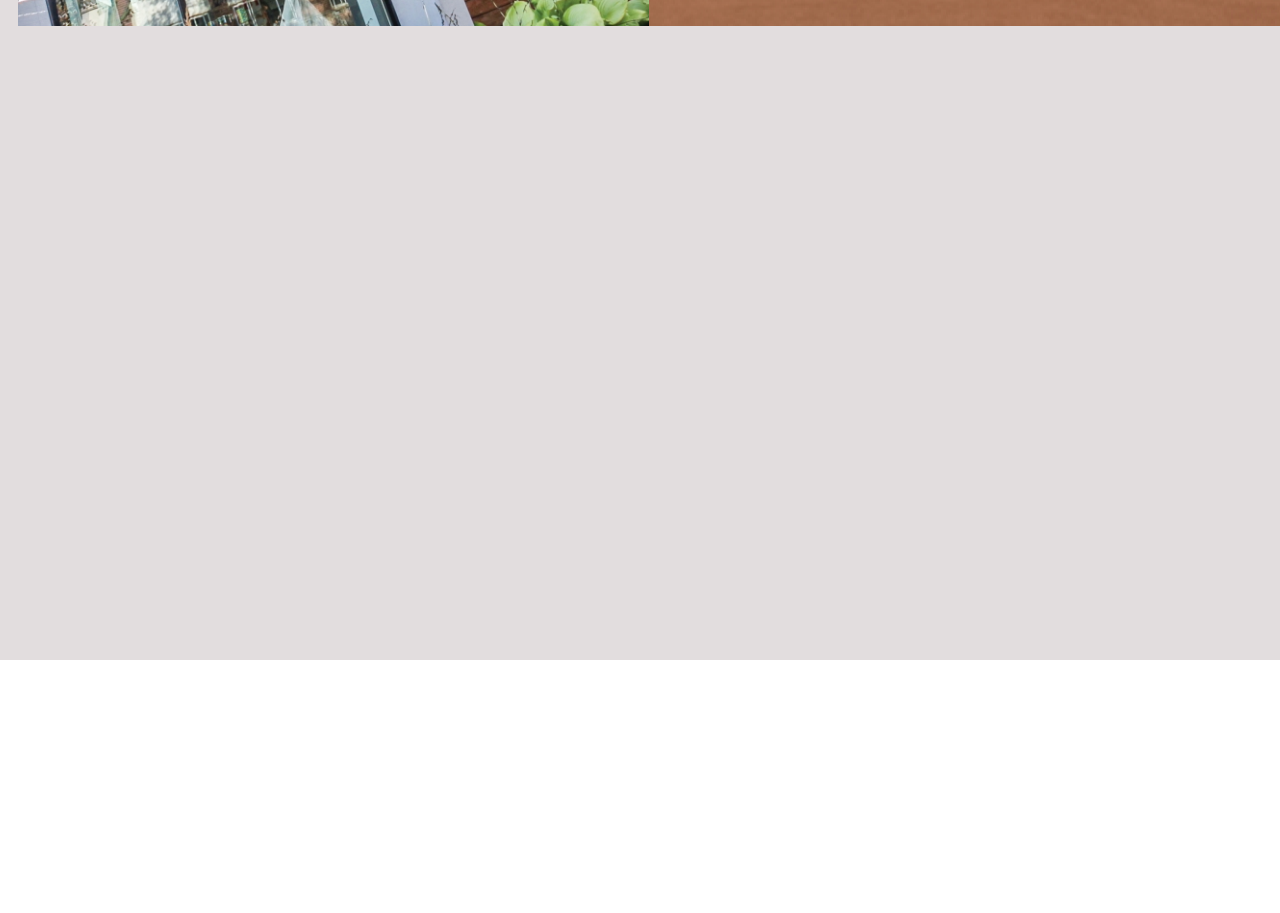
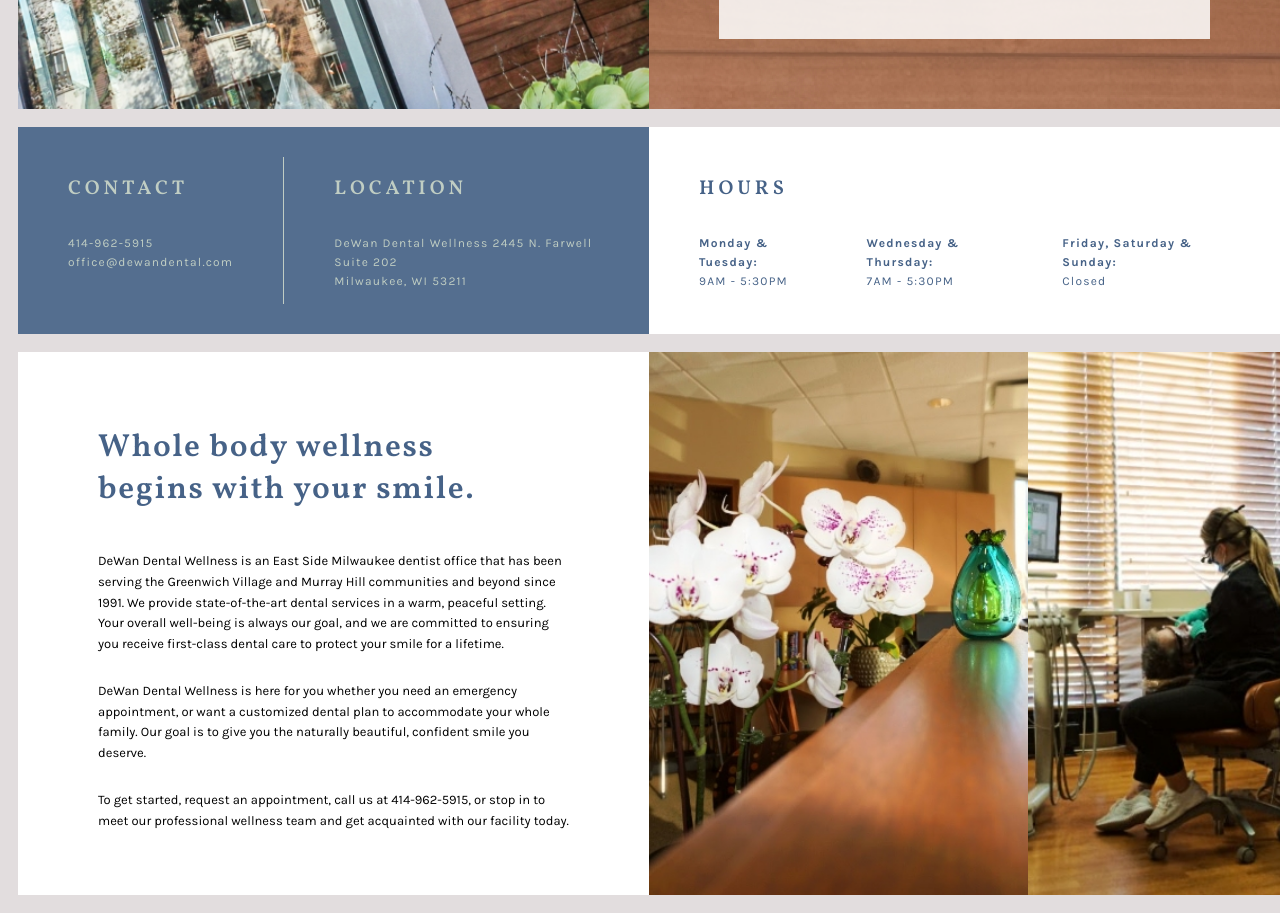
Before and after one commit to dave52/dewan-dental, a Gatsby site in the folder gatsby/: page / in a window 1280 px wide. Shown: the part 940-1853 px from the top of the page. Before the commit the page ends 1600 px from the top, so only its background shows below. Built offline with nearby package versions, Linux system fonts and the light colour scheme; Gatsby itself is replaced by a stand-in of ours.

Commit message:
feat: finish homepage, begin mobile styles

```diff
--- a/gatsby/src/components/Frame.js
+++ b/gatsby/src/components/Frame.js
@@ -5,7 +5,6 @@ const FrameStyles = styled.div`
   background: var(--gray);
   // frame-left size
   padding-left: var(--frame-size);
-  min-height: 200vh;
 
   .frame-top,
   .frame-bottom {
--- a/gatsby/src/pages/index.js
+++ b/gatsby/src/pages/index.js
@@ -4,14 +4,17 @@ import { Link } from 'gatsby';
 import Layout from '../components/Layout';
 import ImgBuilding from '../assets/images/dewan-building.jpg';
 import ImgWood from '../assets/images/background-wooden-slats.jpg';
+import ImgDeskPlants from '../assets/images/desk-plants.jpg';
+import ImgPatientCare from '../assets/images/patient-care.jpg';
 
 const GridStyles = styled.div`
   display: grid;
   grid-template-columns: 50% 50%;
-  /* grid-auto-rows: 1fr; */
   gap: 1.8rem 0;
 
   .building-img-container {
+    min-height: calc(100vh - 15rem);
+
     img.dewan-building {
       object-fit: cover;
       width: 100%;
@@ -21,11 +24,13 @@ const GridStyles = styled.div`
 `;
 
 const AppointmentStyles = styled.div`
-  --padding-size: 7rem;
+  /* --padding-size: 7rem; */
+  --padding-size: clamp(2rem, 7rem, 7rem);
   display: flex;
   padding: var(--padding-size);
   background: var(--brown);
   background-image: url(${ImgWood});
+  background-size: contain;
 
   .card-container {
     display: flex;
@@ -36,15 +41,23 @@ const AppointmentStyles = styled.div`
 
     h2 {
       display: inline-flex;
-      margin-bottom: 1.1rem;
+      margin: 0 0 5rem;
       border-bottom: solid 0.5rem var(--blue);
+    }
+
+    h3 {
+      margin: 0 0 2rem;
+    }
+
+    .info-text {
+      margin: 0 0 5rem;
     }
 
     .banner-container {
       background: var(--blue-90);
       width: calc(100% + (var(--padding-size) * 4));
       margin-left: calc(var(--padding-size) * -2);
-      padding: 0 7rem;
+      padding: 5rem 7rem;
       display: flex;
       align-items: center;
       justify-content: space-between;
@@ -53,7 +66,81 @@ const AppointmentStyles = styled.div`
         display: flex;
         flex-direction: column;
       }
+
+      h3 {
+        margin: 0 0 2rem;
+      }
+
+      p {
+        margin: 0 0 3rem;
+      }
     }
+  }
+`;
+
+const ContactAndLocationStyles = styled.div`
+  display: flex;
+  justify-content: space-between;
+  background: var(--blue-90);
+  color: var(--cream-75);
+  overflow: hidden;
+
+  .padding-container {
+    flex: 1;
+    display: flex;
+    padding: 3rem 5rem;
+  }
+
+  .divider {
+    width: 1px;
+    align-self: stretch;
+    margin: 0 5rem;
+    background: var(--cream-75);
+  }
+
+  img {
+    object-fit: cover;
+    max-width: 22rem;
+  }
+`;
+
+const HoursStyles = styled.div`
+  display: flex;
+  padding: 3rem 5rem;
+  background: #fff;
+  color: var(--blue);
+
+  p:not(:last-of-type) {
+    margin-right: 5rem;
+  }
+`;
+
+const AboutStyles = styled.div`
+  display: flex;
+  flex-direction: column;
+  padding: 5rem 8rem;
+  background: white;
+
+  h2 {
+    max-width: 40rem;
+    line-height: 1.3;
+    color: var(--blue);
+  }
+`;
+
+const AboutImageStyles = styled.div`
+  display: flex;
+
+  .img-desk-plants {
+    object-fit: cover;
+    width: 60%;
+    height: 100%;
+  }
+
+  .img-patient-care {
+    object-fit: cover;
+    height: 100%;
+    width: 40%;
   }
 `;
 
@@ -76,7 +163,7 @@ export default function HomePage() {
             <h3 className="font-uppercase font-size-22 font-weight-medium font-spacing-150">
               Information
             </h3>
-            <p className="font-color-black font-size-17">
+            <p className="info-text font-color-black font-size-17">
               Depending on your needs, we can usually schedule a routine exam
               and cleaning within two weeks. If you have an emergency, we will
               see you as soon as possible.
@@ -107,6 +194,84 @@ export default function HomePage() {
             </div>
           </div>
         </AppointmentStyles>
+        <ContactAndLocationStyles>
+          <div className="padding-container">
+            <div className="column">
+              <h2 className="font-serif font-uppercase font-size-20 font-spacing-200 font-weight-semibold">
+                Contact
+              </h2>
+              <p className="font-size-12 font-spacing-100">
+                414-962-5915
+                <br />
+                office@dewandental.com
+              </p>
+            </div>
+            <div className="divider" />
+            <div className="column">
+              <h2 className="font-serif font-uppercase font-size-20 font-spacing-200 font-weight-semibold">
+                Location
+              </h2>
+              <p className="font-size-12 font-spacing-100">
+                DeWan Dental Wellness 2445 N. Farwell
+                <br />
+                Suite 202
+                <br />
+                Milwaukee, WI 53211
+              </p>
+            </div>
+          </div>
+        </ContactAndLocationStyles>
+        <HoursStyles>
+          <div className="column">
+            <h2 className="font-serif font-uppercase font-size-20 font-spacing-200 font-weight-semibold">
+              Hours
+            </h2>
+            <div className="row">
+              <p className="font-size-12 font-spacing-100 column">
+                <strong>Monday &amp; Tuesday:</strong>
+                9AM - 5:30PM
+              </p>
+              <p className="font-size-12 font-spacing-100 column">
+                <strong>Wednesday &amp; Thursday:</strong>
+                7AM - 5:30PM
+              </p>
+              <p className="font-size-12 font-spacing-100 column">
+                <strong>Friday, Saturday &amp; Sunday:</strong>
+                Closed
+              </p>
+            </div>
+          </div>
+        </HoursStyles>
+        <AboutStyles>
+          <h2 className="font-serif font-size-32 font-weight-medium font-spacing-50">
+            Whole body wellness begins with your smile.
+          </h2>
+          <p>
+            DeWan Dental Wellness is an East Side Milwaukee dentist office that
+            has been serving the Greenwich Village and Murray Hill communities
+            and beyond since 1991. We provide state-of-the-art dental services
+            in a warm, peaceful setting. Your overall well-being is always our
+            goal, and we are committed to ensuring you receive first-class
+            dental care to protect your smile for a lifetime.
+          </p>
+
+          <p>
+            DeWan Dental Wellness is here for you whether you need an emergency
+            appointment, or want a customized dental plan to accommodate your
+            whole family. Our goal is to give you the naturally beautiful,
+            confident smile you deserve.
+          </p>
+
+          <p>
+            To get started, request an appointment, call us at 414-962-5915, or
+            stop in to meet our professional wellness team and get acquainted
+            with our facility today.
+          </p>
+        </AboutStyles>
+        <AboutImageStyles>
+          <img className="img-desk-plants" src={ImgDeskPlants} />
+          <img className="img-patient-care" src={ImgPatientCare} />
+        </AboutImageStyles>
       </GridStyles>
     </Layout>
   );
--- a/gatsby/src/styles/GlobalStyles.js
+++ b/gatsby/src/styles/GlobalStyles.js
@@ -42,6 +42,15 @@ const GlobalStyles = createGlobalStyle`
     html {
         font-size: 10px;
     }
+
+    .row {
+        display: flex;
+    }
+
+    .column {
+        display: flex;
+        flex-direction: column;
+    }
 `;
 
 export default GlobalStyles;
```
Also changed, not shown: gatsby/src/assets/images/desk-plants.jpg (added), gatsby/src/assets/images/patient-care.jpg (added), gatsby/src/assets/images/temp-delete-google-map.svg (added).
